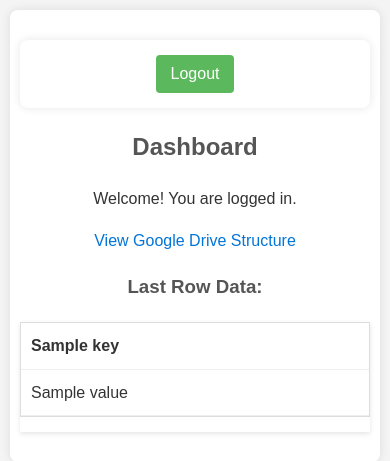
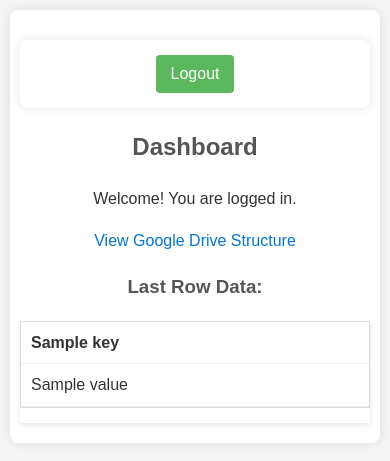
Before and after one commit to mohak300501/sanskritiks, a Flask app: template templates/dashboard.html in a window 390 px wide. Shown: the top 461 px of the page. Run offline with Flask 3, Linux system fonts and the light colour scheme; the template is opened without the code that fills it: most values are stand-ins (such as "Sample title", 1, 10 or a date in 2020).

Commit message:
Updated mobile design.

```diff
--- a/static/style.css
+++ b/static/style.css
@@ -14,6 +14,7 @@ body {
     padding: 20px;
     border-radius: 8px;
     box-shadow: 0 0 10px rgba(0, 0, 0, 0.1);
+    box-sizing: border-box;
 }
 
 h1, h2, h3 {
@@ -133,6 +134,7 @@ a:hover {
 
     .container {
         padding: 10px;
+        box-sizing: border-box;
     }
 
     form {
@@ -141,6 +143,7 @@ a:hover {
 
     .data-table {
         width: 100%;
+        margin: 10px 0;
     }
 
     .data-table thead {
@@ -156,7 +159,7 @@ a:hover {
     .data-table td {
         display: block;
         text-align: left;
-        padding: 10px;
+        padding: 8px 10px; /* Adjusted padding */
         border: none;
         border-bottom: 1px solid #eee;
         word-wrap: break-word;
```
